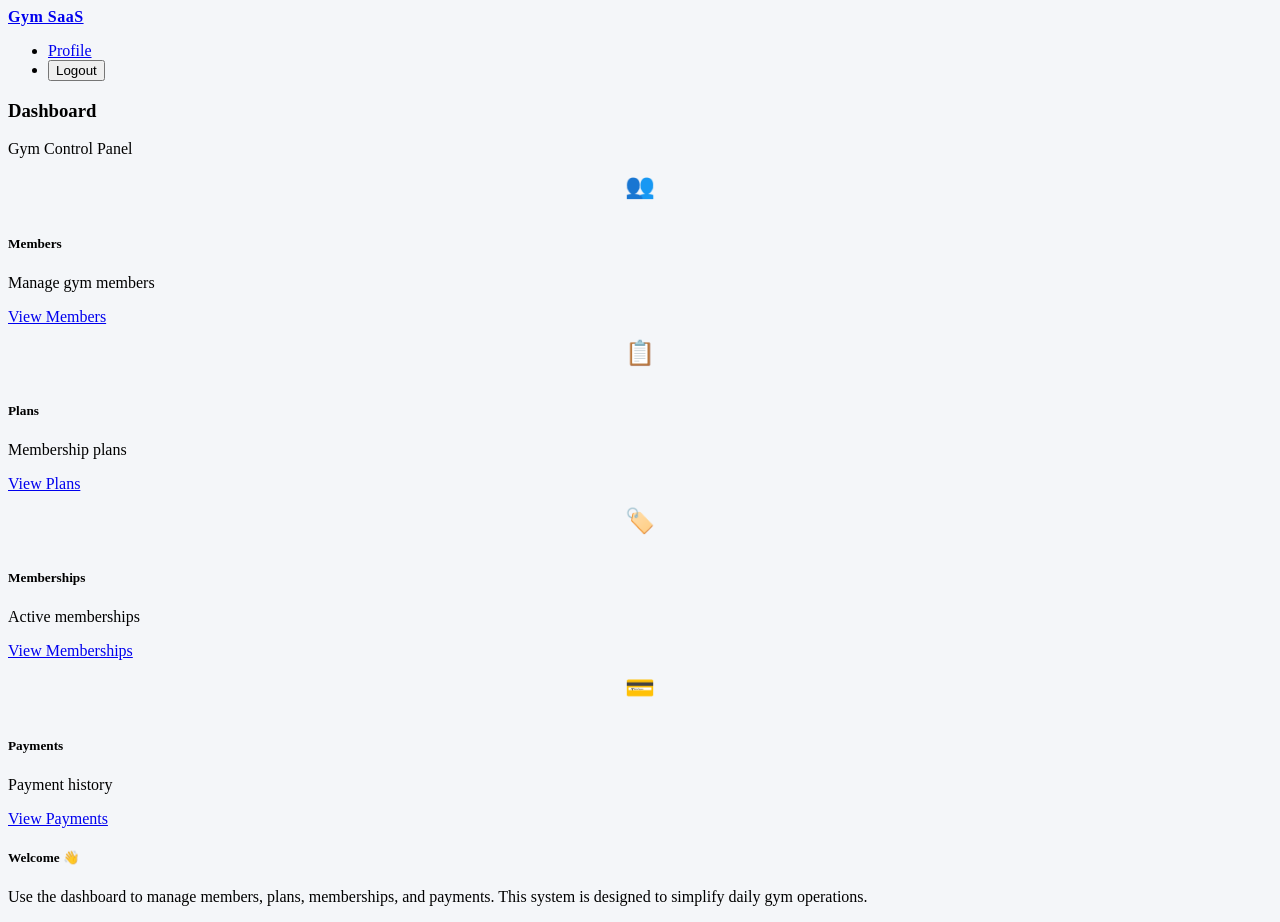
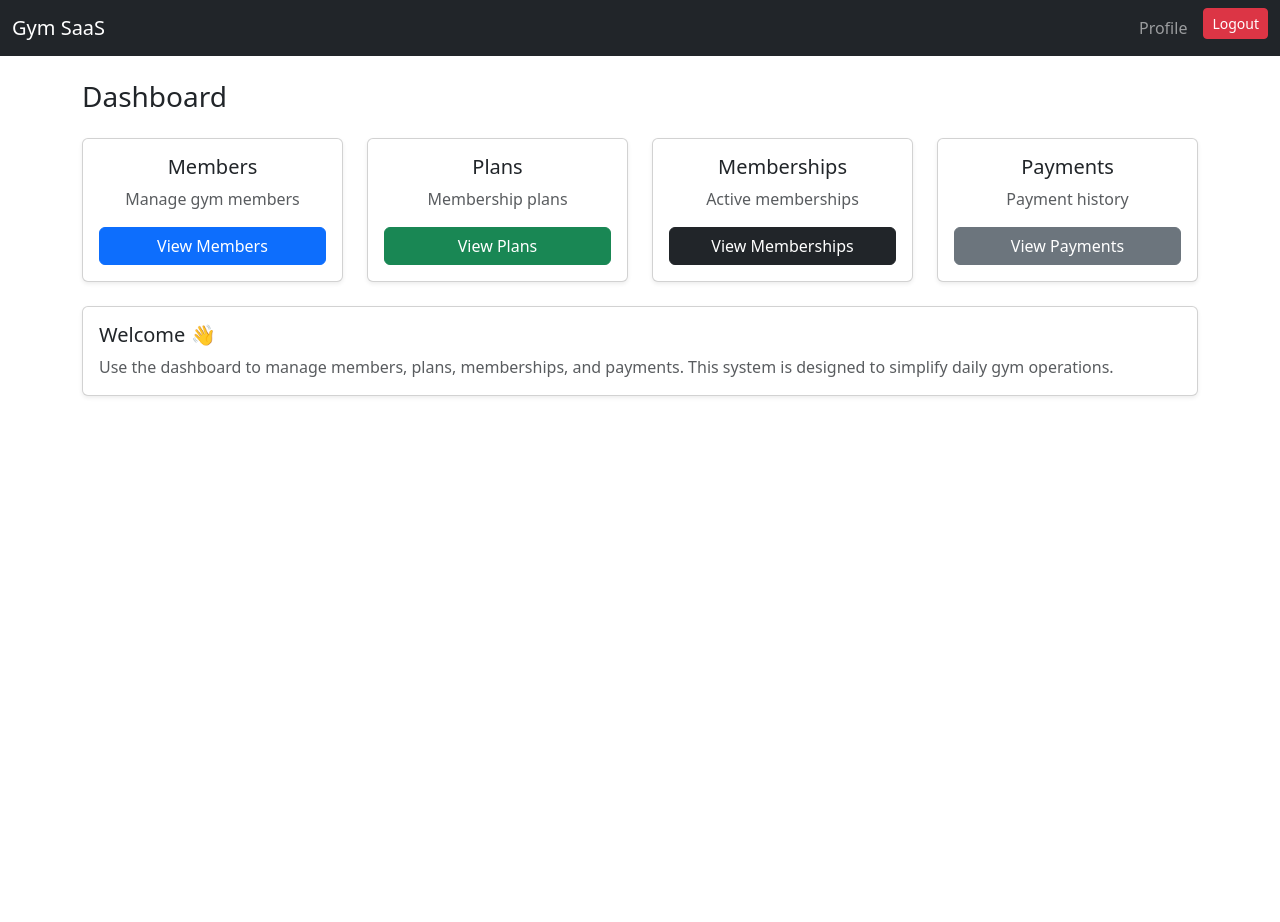
Before and after one commit to AdityaRaghav22/GYM-SAAS, a Flask app: template gym_saas/app/templates/dashboard/home.html in a window 1280 px wide. After the commit the page ends 397 px from the top, so only its background shows below. Run offline with Flask 3, Linux system fonts and the light colour scheme; the template is opened without the code that fills it, so the values that code supplies are empty.

Commit message:
damn it ui fixed

```diff
--- a/gym_saas/app/templates/base.html
+++ b/gym_saas/app/templates/base.html
@@ -1,43 +1,10 @@
 <!DOCTYPE html>
 <html lang="en">
-
 <head>
   <meta charset="UTF-8">
   <title>{% block title %}Gym SaaS{% endblock %}</title>
-  <style>
-    body {
-      background-color: #f4f6f9;
-    }
-
-    .navbar-brand {
-      font-weight: 700;
-      letter-spacing: 0.5px;
-    }
-
-    .dashboard-card {
-      border-radius: 14px;
-      border: none;
-      transition: transform 0.2s ease, box-shadow 0.2s ease;
-    }
-
-    .dashboard-card:hover {
-      transform: translateY(-4px);
-      box-shadow: 0 10px 25px rgba(0, 0, 0, 0.08);
-    }
-
-    .icon-box {
-      width: 55px;
-      height: 55px;
-      border-radius: 14px;
-      display: flex;
-      align-items: center;
-      justify-content: center;
-      font-size: 24px;
-      margin: 0 auto;
-    }
-  </style>
+  <link href="https://cdn.jsdelivr.net/npm/bootstrap@5.3.3/dist/css/bootstrap.min.css" rel="stylesheet">
 </head>
-
 <body>
 
 <nav class="navbar navbar-expand-lg navbar-dark bg-dark">
@@ -79,5 +46,4 @@
 </div>
 
 </body>
-
 </html>
--- a/gym_saas/app/templates/dashboard/home.html
+++ b/gym_saas/app/templates/dashboard/home.html
@@ -4,22 +4,16 @@
 
 {% block content %}
 
-<div class="d-flex justify-content-between align-items-center mb-4">
-  <h3 class="fw-bold">Dashboard</h3>
-  <span class="badge bg-primary-subtle text-primary px-3 py-2">
-    Gym Control Panel
-  </span>
-</div>
+<h3 class="mb-4">Dashboard</h3>
 
 <!-- Quick Actions -->
-<div class="row g-4 mb-4">
+<div class="row mb-4">
 
   <div class="col-md-3">
-    <div class="card dashboard-card shadow-sm h-100">
-      <div class="card-body text-center">
-        <div class="icon-box bg-primary text-white mb-3">👥</div>
-        <h5 class="fw-semibold">Members</h5>
-        <p class="text-muted small">Manage gym members</p>
+    <div class="card shadow-sm text-center">
+      <div class="card-body">
+        <h5>Members</h5>
+        <p class="text-muted">Manage gym members</p>
         <a href="{{ url_for('api_v1.member.list_member') }}" class="btn btn-primary w-100">
           View Members
         </a>
@@ -28,11 +22,10 @@
   </div>
 
   <div class="col-md-3">
-    <div class="card dashboard-card shadow-sm h-100">
-      <div class="card-body text-center">
-        <div class="icon-box bg-success text-white mb-3">📋</div>
-        <h5 class="fw-semibold">Plans</h5>
-        <p class="text-muted small">Membership plans</p>
+    <div class="card shadow-sm text-center">
+      <div class="card-body">
+        <h5>Plans</h5>
+        <p class="text-muted">Membership plans</p>
         <a href="{{ url_for('api_v1.plan.list_plan') }}" class="btn btn-success w-100">
           View Plans
         </a>
@@ -41,11 +34,10 @@
   </div>
 
   <div class="col-md-3">
-    <div class="card dashboard-card shadow-sm h-100">
-      <div class="card-body text-center">
-        <div class="icon-box bg-dark text-white mb-3">🏷️</div>
-        <h5 class="fw-semibold">Memberships</h5>
-        <p class="text-muted small">Active memberships</p>
+    <div class="card shadow-sm text-center">
+      <div class="card-body">
+        <h5>Memberships</h5>
+        <p class="text-muted">Active memberships</p>
         <a href="{{ url_for('api_v1.membership.list_membership') }}" class="btn btn-dark w-100">
           View Memberships
         </a>
@@ -54,11 +46,10 @@
   </div>
 
   <div class="col-md-3">
-    <div class="card dashboard-card shadow-sm h-100">
-      <div class="card-body text-center">
-        <div class="icon-box bg-secondary text-white mb-3">💳</div>
-        <h5 class="fw-semibold">Payments</h5>
-        <p class="text-muted small">Payment history</p>
+    <div class="card shadow-sm text-center">
+      <div class="card-body">
+        <h5>Payments</h5>
+        <p class="text-muted">Payment history</p>
         <a href="{{ url_for('api_v1.payment.list_payment') }}" class="btn btn-secondary w-100">
           View Payments
         </a>
@@ -69,9 +60,9 @@
 </div>
 
 <!-- Welcome Card -->
-<div class="card shadow-sm border-0">
-  <div class="card-body p-4">
-    <h5 class="fw-bold mb-2">Welcome 👋</h5>
+<div class="card shadow-sm">
+  <div class="card-body">
+    <h5>Welcome 👋</h5>
     <p class="text-muted mb-0">
       Use the dashboard to manage members, plans, memberships, and payments.
       This system is designed to simplify daily gym operations.
```
Lines whose indentation alone changed are shown as unchanged.
